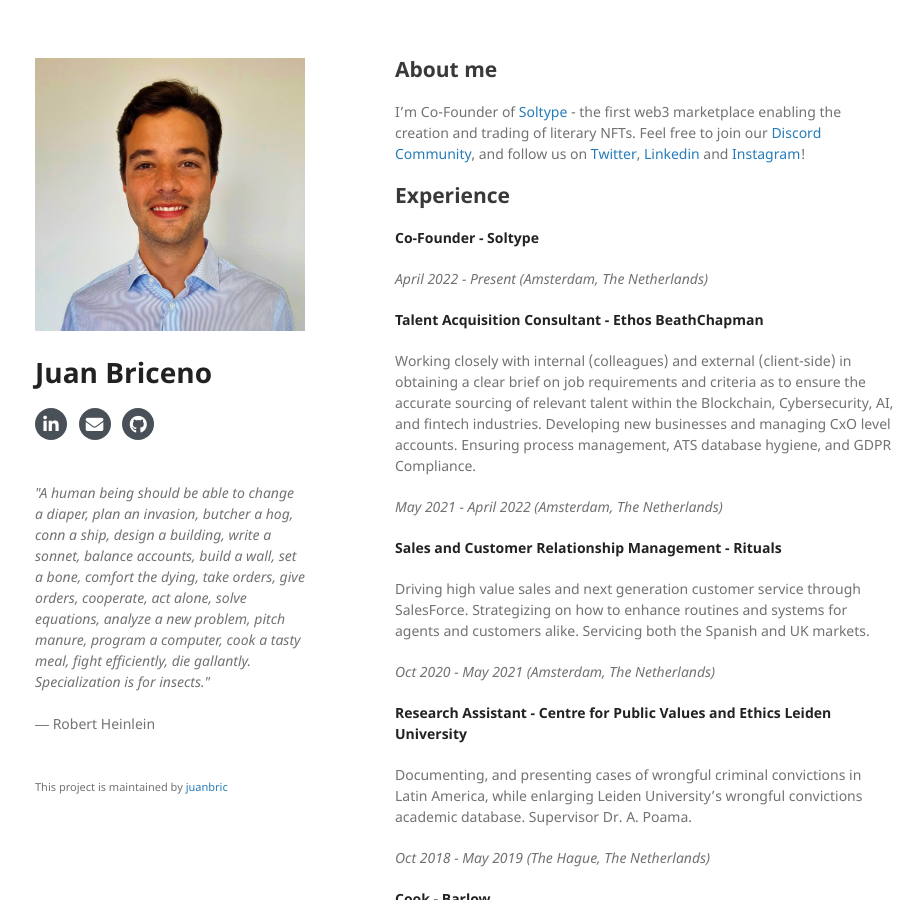
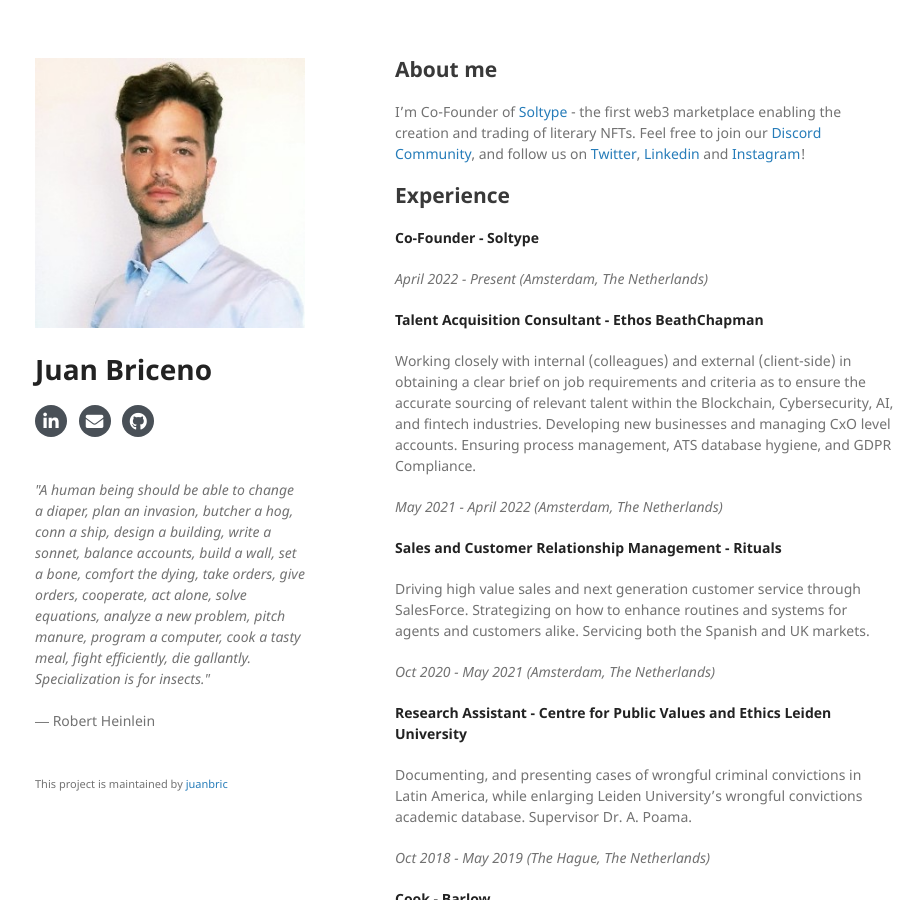
Before and after one commit to juanbric/homepage, a Jekyll site: the page built from index.md, in a window 1280 px wide and 900 px high. Shown: the whole window, without its empty margins (175-1098 px from the left). Built offline with Jekyll 4.4.1, drawn with Linux system fonts in a browser that asks for light colours; nearby versions of some CDN libraries; our own code applies the rules of GitHub Pages for plain Markdown files; a style sheet for code colours, icons or effects is not loaded.

Commit message:
Update _config.yml

```diff
--- a/_config.yml
+++ b/_config.yml
@@ -1,5 +1,5 @@
 title: Juan Briceno
-logo: /assets/img/20220224_114741 (2).jpg
+logo: /assets/img/1654595528390.jpg
 round-logo: true
 position:
 linkedin: https://www.linkedin.com/in/juanpablobriceno/
```
